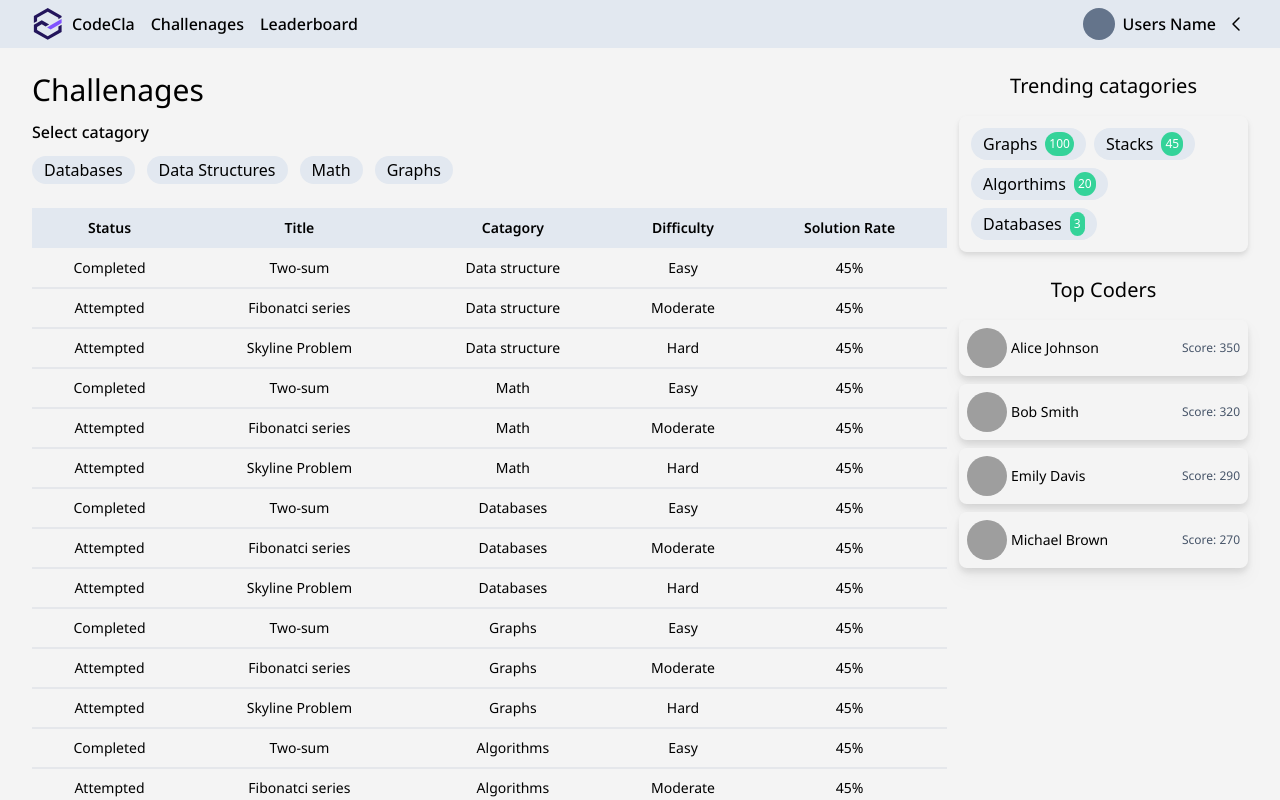
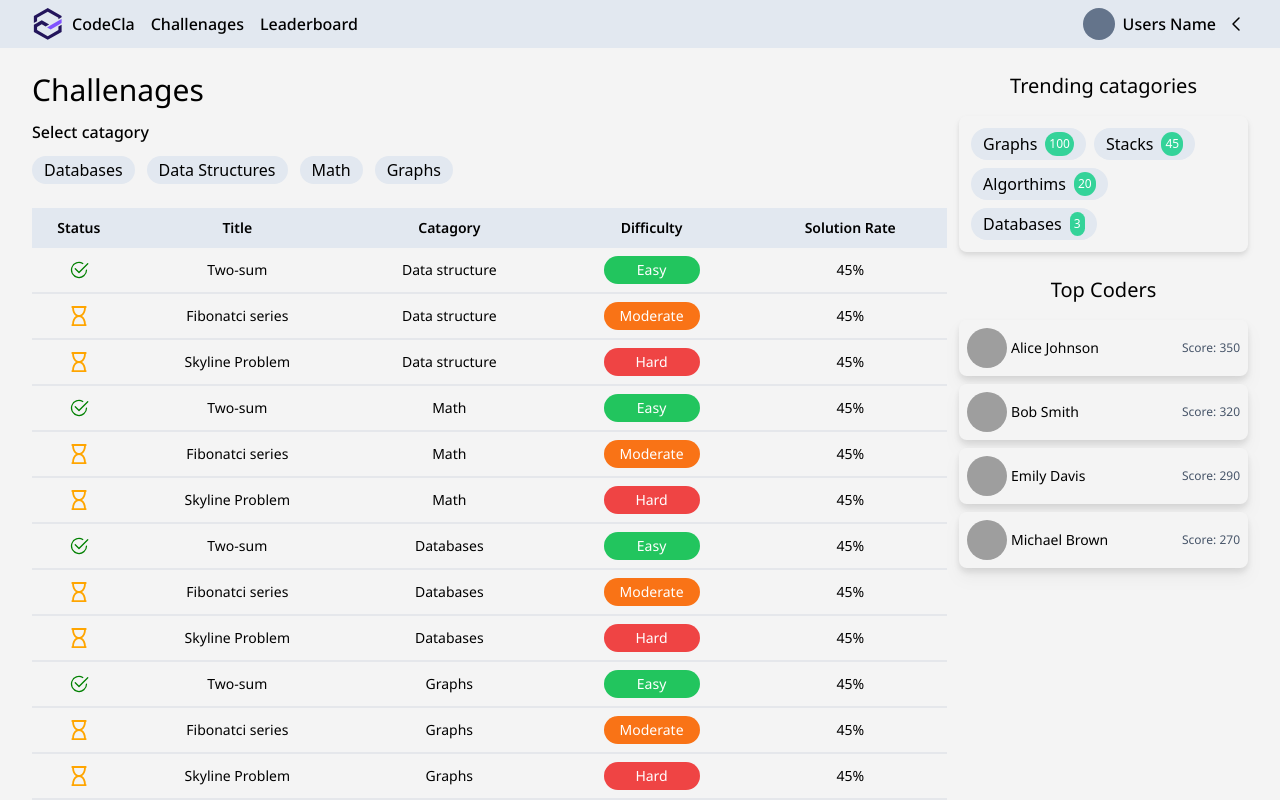
Before and after one commit to FergKe/cla-react-assignment, a React (Vite) app: page /challenages in a window 1280 px wide. Built offline with nearby package versions, Linux system fonts and the light colour scheme; grey boxes are pictures that could not be loaded; a web font is replaced by a local one.

Commit message:
Added addition styles to the challenages page

```diff
--- a/package.json
+++ b/package.json
@@ -12,6 +12,7 @@
   "dependencies": {
     "react": "^19.2.0",
     "react-dom": "^19.2.0",
+    "react-icons": "^5.5.0",
     "react-router-dom": "^7.10.1",
     "zustand": "^5.0.9"
   },
--- a/src/pages/Challenages/Components/ChallenageItem.jsx
+++ b/src/pages/Challenages/Components/ChallenageItem.jsx
@@ -1,14 +1,45 @@
-
-
+import { BsCheck2Circle } from "react-icons/bs";
+import { FaRegHourglass } from "react-icons/fa";
 
 export default function ChallenageItem ({item}) {
+    const iconSelection = (status) => {
+        if (status === "Attempted") {
+            return (
+                <div className="flex items-center justify-center">
+                    <FaRegHourglass className="size-5" color="orange" />
 
+                </div>
+            )
+        } else {
+            return (
+                <div className="flex items-center justify-center">
+                    <BsCheck2Circle className="size-5" color="green" />
+                </div>
+            )
+        }
+    };
+
+    const difficultyBox = (difficulty) => {
+
+        if (difficulty === "Hard") {
+            return (
+                <p className="text-white bg-red-500 rounded-full py-1">{difficulty}</p>
+            )
+        } else if (difficulty === "Moderate") {
+            return (
+                <p className="text-white bg-orange-500 rounded-full py-1">{difficulty}</p>
+            )
+        } else {
+            return (
+                <p className="text-white bg-green-500 rounded-full py-1">{difficulty}</p>
+            )
+        }
+    }
 
     return (
         <tr key={item.id} className="h-10 border-b-2">
-            <td className="font-noto text-center text-sm">
-                {item.status}
-
+            <td className="">
+                    {iconSelection(item.status)}
             </td>
             <td className="font-noto text-center text-sm">
                 {item.title}
@@ -18,8 +49,11 @@ export default function ChallenageItem ({item}) {
                 {item.category}
 
             </td>
-            <td className="font-noto text-center text-sm">
-                {item.difficulty}
+            <td className="font-noto text-center text-sm py-2 flex justify-center">
+                <div className="w-24">
+                    {difficultyBox(item.difficulty)}
+
+                </div>
 
             </td>
             <td className="font-noto text-center text-sm">
```
Also changed, not shown: 1 other file (tests, documents, lock files or other folders).
